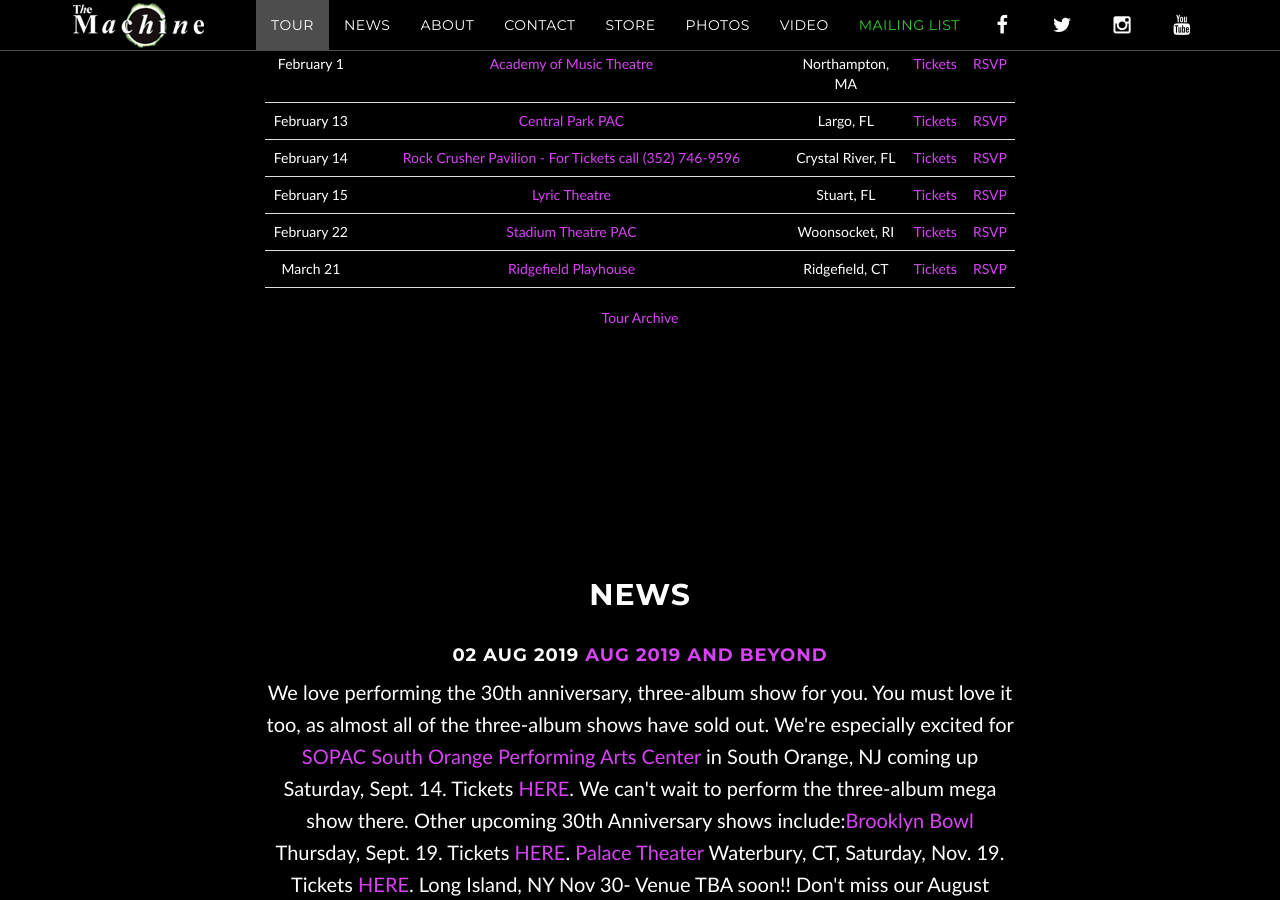
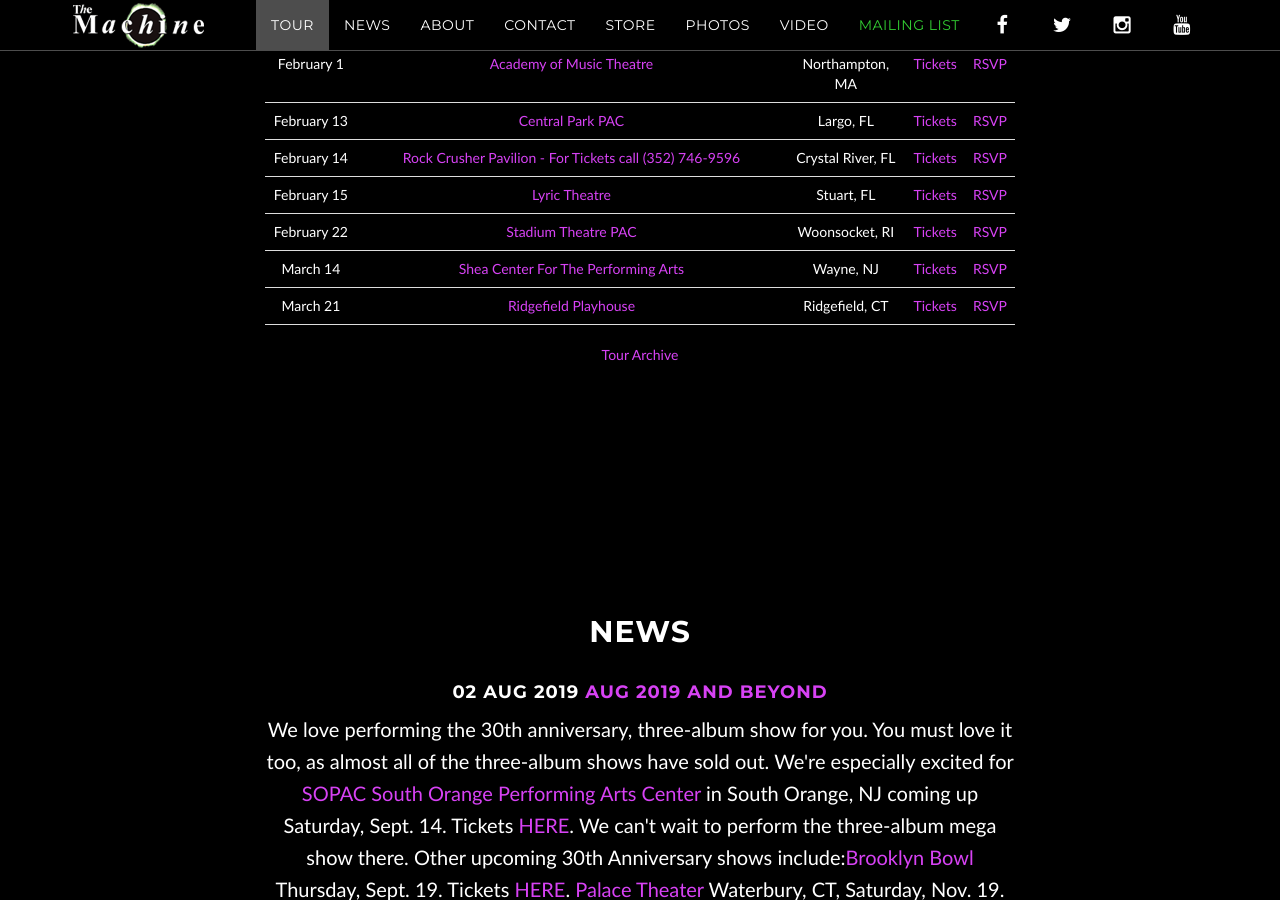
Before and after one commit to machineweb/machineweb.github.io, a Jekyll site: the page built from index.html, in a window 1280 px wide and 900 px high, scrolled down 1993 px. Built offline with Jekyll 4.4.1, drawn with Linux system fonts in a browser that asks for light colours; comment, search, counter and statistics services are not loaded.

Commit message:
New tour item

```diff
--- a/_data/tour.yml
+++ b/_data/tour.yml
@@ -4057,3 +4057,11 @@
     tickets-url: "https://www.axs.com/events/382649/the-machine-performs-pink-floyd-tickets"
     rsvp-url: "https://www.facebook.com/events/660209014490499/"
     order: "1572494400000"
+
+  - date: "March 14 2020"
+    venue: "Shea Center For The Performing Arts"
+    venue-url: ""
+    location: "Wayne, NJ"
+    tickets-url: ""
+    rsvp-url: ""
+    order: "1584158400000"
```
